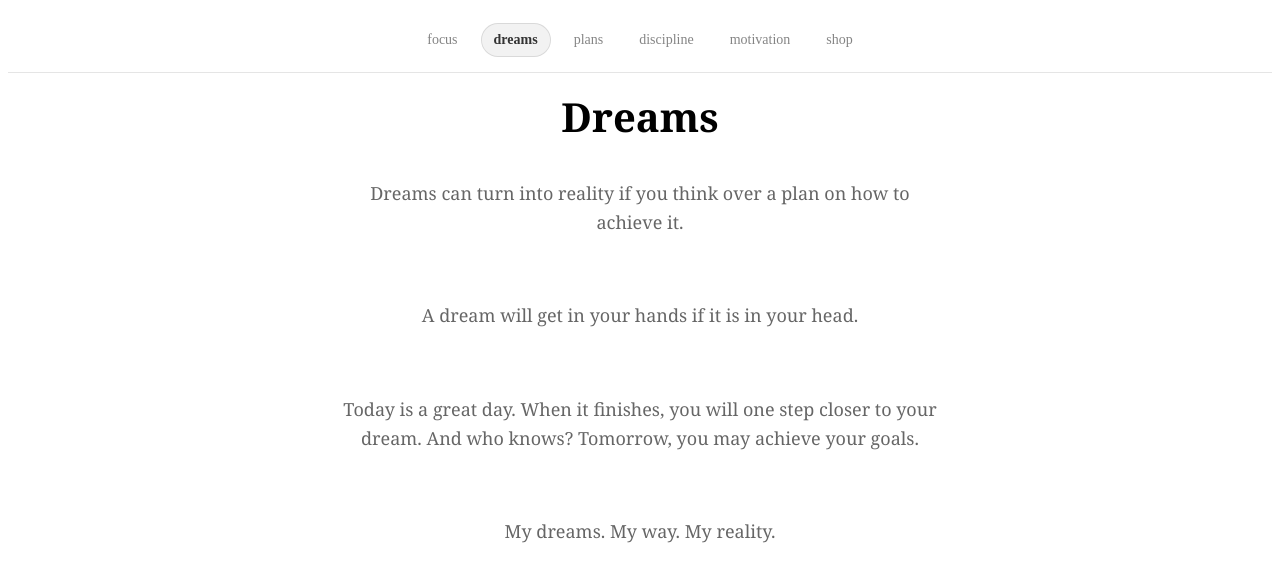
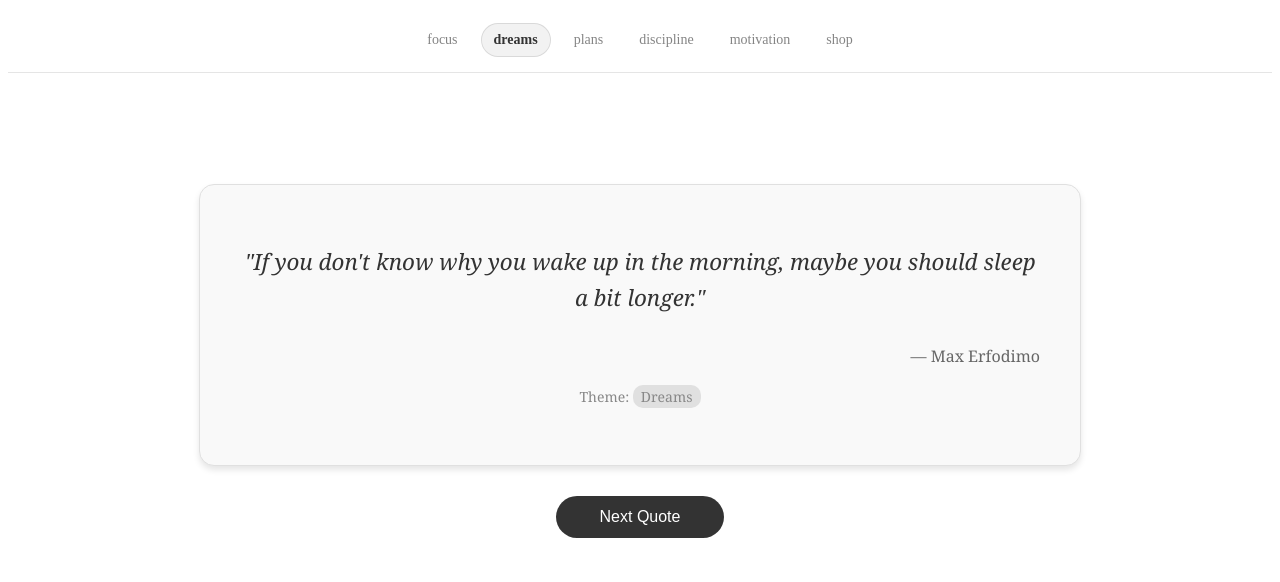
Before and after one commit to maxerfodimo/maxerfodimo, a Next.js app: page /dreams in a window 1280 px wide. Shown: the top 582 px of the page. Built offline with nearby package versions, Linux system fonts and the light colour scheme.

Commit message:
update dreams

```diff
--- a/app/dreams/page.tsx
+++ b/app/dreams/page.tsx
@@ -1,7 +1,54 @@
-import React from "react";
+'use client';
+
+import React, { useState, useEffect } from 'react';
 import ClientNavigation from "../../components/ClientNavigation";
+import QuoteCard from "../../components/QuoteCard";
+
+interface Quote {
+  _id: string;
+  text: string;
+  author?: string;
+  theme: string;
+  createdAt: string;
+  updatedAt: string;
+}
 
 export default function DreamsPage() {
+  // Hardcoded default quote for dreams
+  const defaultQuote: Quote = {
+    _id: 'default-dreams',
+    text: 'If you don\'t know why you wake up in the morning, maybe you should sleep a bit longer.',
+    author: 'Max Erfodimo',
+    theme: 'dreams',
+    createdAt: new Date().toISOString(),
+    updatedAt: new Date().toISOString()
+  };
+
+  const [quote, setQuote] = useState<Quote>(defaultQuote);
+  const [loading, setLoading] = useState(false);
+  const [error, setError] = useState<string | null>(null);
+
+  const fetchRandomQuote = async () => {
+    setLoading(true);
+    setError(null);
+
+    try {
+      const response = await fetch('/api/quotes/random?theme=dreams');
+      const data = await response.json();
+
+      if (data.success) {
+        setQuote(data.data);
+      } else {
+        setError(data.error || 'Failed to fetch quote');
+      }
+    } catch (err) {
+      setError('Failed to fetch quote');
+      console.error('Error fetching quote:', err);
+    } finally {
+      setLoading(false);
+    }
+  };
+
   return (
     <>
       <ClientNavigation />
@@ -12,47 +59,16 @@ export default function DreamsPage() {
           alignItems: "center",
           flexDirection: "column",
           fontFamily: "Georgia",
-          padding: "20px",
+          padding: "8px",
+          minHeight: "70vh"
         }}
       >
-
-      <div
-        style={{
-          display: "flex",
-          justifyContent: "center",
-          alignItems: "center",
-          flexDirection: "column",
-          fontSize: "24px",
-          gap: "20px",
-          padding: "0 8px",
-          textAlign: "center",
-        }}
-      >
-        <h1 style={{
-          textAlign: "center",
-          fontSize: "clamp(2rem, 5vw, 2.5rem)",
-          lineHeight: "1.2",
-          margin: "0",
-          padding: "0 10px"
-        }}>
-          Dreams
-        </h1>
-
-        <div style={{
-          maxWidth: "600px",
-          fontSize: "18px",
-          lineHeight: "1.6",
-          color: "#666"
-        }}>
-          <p>Dreams can turn into reality if you think over a plan on how to achieve it.</p>
-          <br/>
-          <p>A dream will get in your hands if it is in your head.</p>
-          <br/>
-          <p>Today is a great day. When it finishes, you will one step closer to your dream. And who knows? Tomorrow, you may achieve your goals.</p>
-          <br/>
-          <p>My dreams. My way. My reality.</p>
-        </div>
-      </div>
+        <QuoteCard
+          quote={quote}
+          loading={loading}
+          error={error}
+          onNextQuote={fetchRandomQuote}
+        />
       </div>
     </>
   );
```
